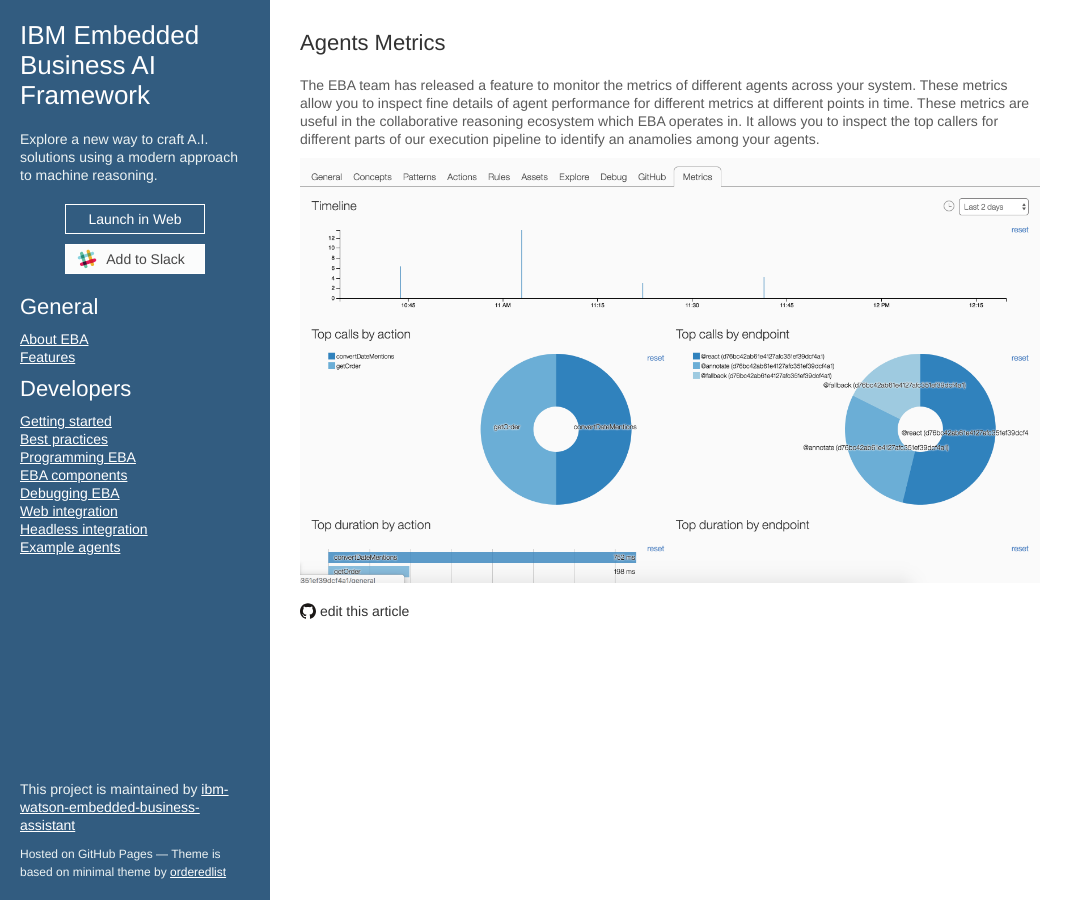
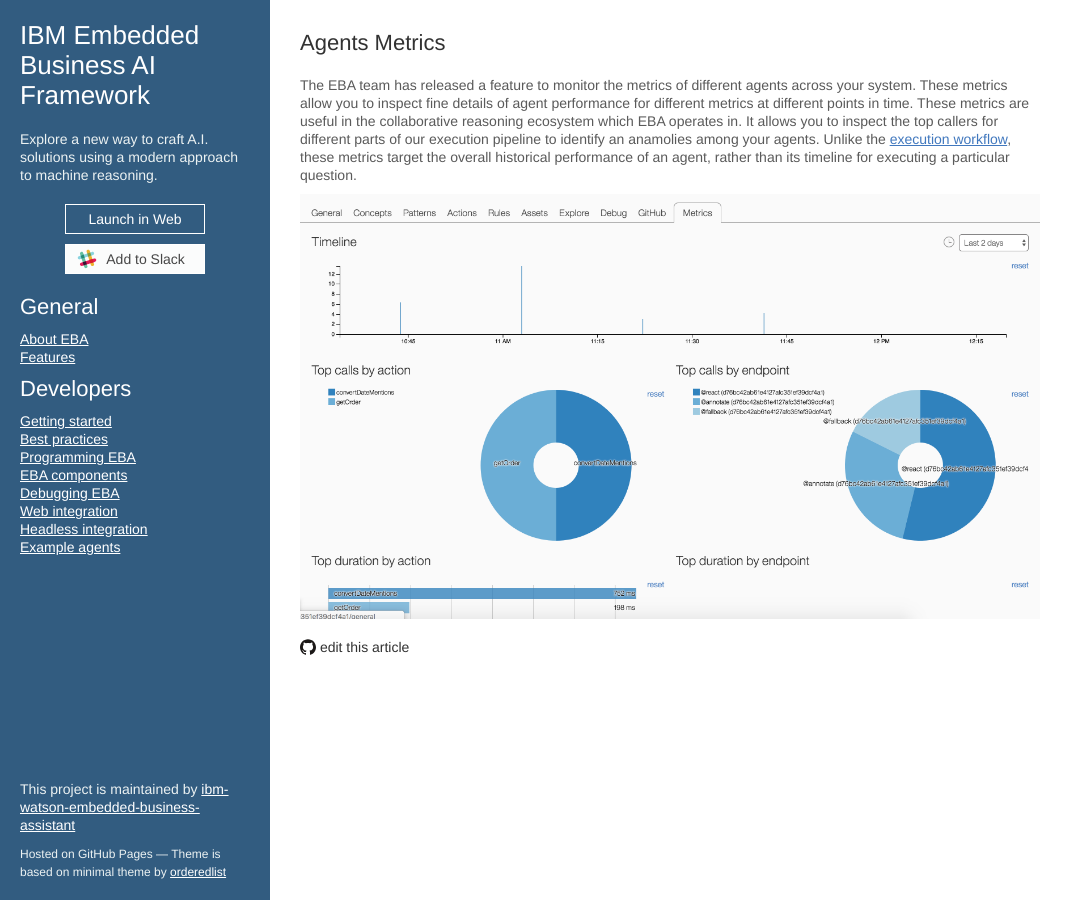
Before and after one commit to ibm-watson-embedded-business-assistant/eba-example-agents, a Jekyll site: the page built from release/blogs/AgentsMetrics.md, in a window 1280 px wide. Shown: the whole page, without its empty margins (0-1083 px from the left). Built offline with Jekyll 4.4.1, drawn with Linux system fonts in a browser that asks for light colours; our own code applies the rules of GitHub Pages for plain Markdown files.

Commit message:
Update AgentsMetrics.md

```diff
--- a/release/blogs/AgentsMetrics.md
+++ b/release/blogs/AgentsMetrics.md
@@ -1,5 +1,5 @@
 ## Agents Metrics
 
-The EBA team has released a feature to monitor the metrics of different agents across your system. These metrics allow you to inspect fine details of agent performance for different metrics at different points in time. These metrics are useful in the collaborative reasoning ecosystem which EBA operates in. It allows you to inspect the top callers for different parts of our execution pipeline to identify an anamolies among your agents.
+The EBA team has released a feature to monitor the metrics of different agents across your system. These metrics allow you to inspect fine details of agent performance for different metrics at different points in time. These metrics are useful in the collaborative reasoning ecosystem which EBA operates in. It allows you to inspect the top callers for different parts of our execution pipeline to identify an anamolies among your agents. Unlike the [execution workflow](./ExecutionWorkflow.md), these metrics target the overall historical performance of an agent, rather than its timeline for executing a particular question.
 
 [![Agent metrics](../agents-metrics.png "Agents metrics")](../agents-metrics.png)
```
